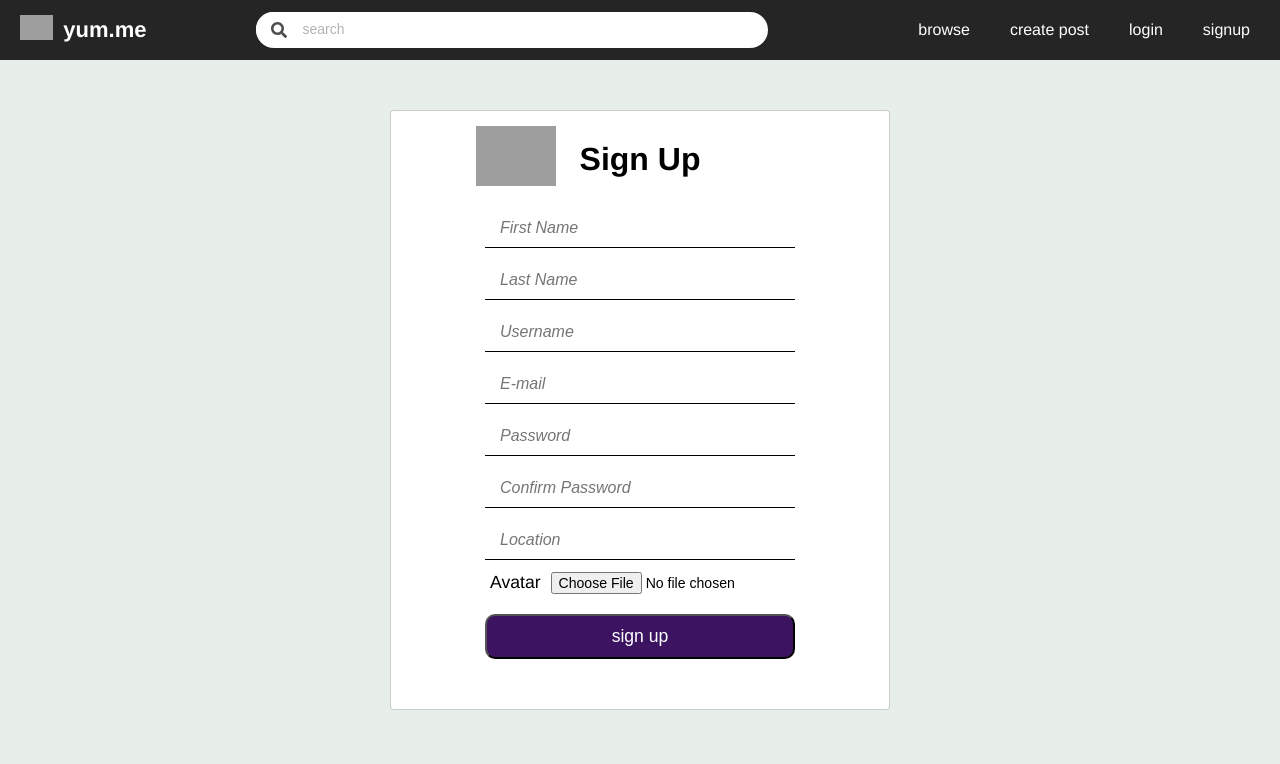
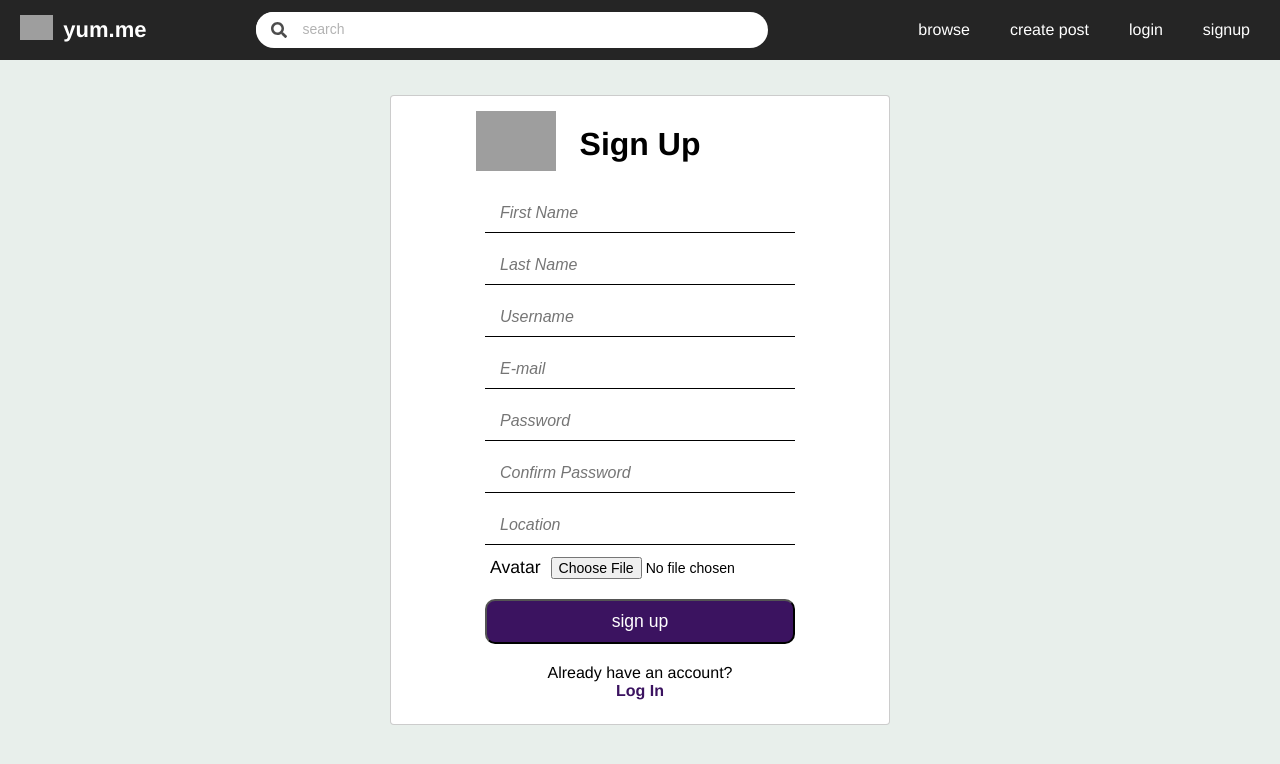
Before and after one commit to yum-me/yum-me, a React app: page /register in a window 1280 px wide. Shown: the top 764 px of the page. Built offline with nearby package versions, Linux system fonts and the light colour scheme; grey boxes are pictures that could not be loaded; the HTML template or start-up script is replaced by a standard one.

Commit message:
Add further auth logic

```diff
--- a/client/src/Components/Navbar/Navbar.jsx
+++ b/client/src/Components/Navbar/Navbar.jsx
@@ -70,6 +70,18 @@ class Navbar extends React.Component {
         </li>
       </Link>
 
+    const yummeLink = this.state.username && this.state.username.length > 0 ?
+      <Link to={{pathname: `/feed`, state: {username: this.props.username, avatar: this.props.avatar}}}>
+        <a href="#" className="nav-logo">
+          yum.me
+        </a>
+      </Link> :
+      <Link to={{pathname: `/home`, state: {username: '', avatar: ''}}}>
+        <a href="#" className="nav-logo">
+          yum.me
+        </a>
+      </Link>
+
     if(this.state.redirect) {
       this.setState({
         redirect: false
@@ -91,11 +103,7 @@ class Navbar extends React.Component {
             <a href="#" className="nav-logo">
               <img src="https://res.cloudinary.com/kjhogan/image/upload/v1561339707/happy_dbmo3c_ihdbmd.png"></img>
             </a>
-            <Link to={{pathname: `/feed`, state: {username: this.props.username, avatar: this.props.avatar}}}>
-              <a href="#" className="nav-logo">
-                yum.me
-              </a>
-            </Link>
+            {yummeLink}
           </div>
           <div className="nav-search-input-container">
             <div className="nav-search-flex">
--- a/client/src/Components/User/Login.jsx
+++ b/client/src/Components/User/Login.jsx
@@ -70,6 +70,10 @@ class Login extends React.Component {
                 </a>
               </div>
             </form>
+            <p>Don't have an account?</p>
+            <Link to={{pathname: `/register`, state: {username: '', avatar: ''}}}>
+              <p className="signUpFromLogin"><strong>Sign Up</strong></p>
+            </Link>
           </div>
         </div>
       </div>
--- a/client/src/Components/User/Register.jsx
+++ b/client/src/Components/User/Register.jsx
@@ -92,9 +92,12 @@ class Register extends React.Component {
             </div>
             <div>
               <a className="submitRegister"  href="#">
-              <button className="submitRegisterBtn" type="submit">sign up</button>
-              {/* <input className="submitRegister input" type="submit" value="sign up" /> */}
+                <button className="submitRegisterBtn" type="submit">sign up</button>
               </a>
+              <p className="hasAccount">Already have an account?</p>
+              <Link to={{pathname: `/login`, state: {username: '', avatar: ''}}}>
+                <p className="loginFromSignup"><strong>Log In</strong></p>
+              </Link>
             </div>
           </form>
         </div>
--- a/client/src/Components/User/User.css
+++ b/client/src/Components/User/User.css
@@ -14,7 +14,7 @@ input{
 .mainRegister {
     margin: 0 auto;
     width: 500px;
-    height: 600px;
+    height: 630px;
     padding: 30px;
     background-color: white;
     border-radius: 4px;
@@ -109,8 +109,20 @@ input.avatarInput {
     border-radius: 10px;
     color: white;
     font-size: 1.1em;
+    margin-bottom: 20px;
 }
 .submitRegisterBtn:hover {
     cursor: pointer;
     background-color: #6923aa;
 }
+.mainLogin p, .hasAccount, .loginFromSignup {
+    text-align: center;
+}
+
+.signUpFromLogin, .loginFromSignup {
+    color: #3b1360;
+}
+
+.signUpFromLogin:hover, .loginFromSignup:hover {
+    color: #6923aa;
+}
--- a/client/src/router.jsx
+++ b/client/src/router.jsx
@@ -9,6 +9,7 @@ import Login from './Components/User/Login.jsx';
 import Register from './Components/User/Register.jsx';
 import CreatePost from './Components/CreatePost/CreatePost.jsx';
 import Search from './Components/Search/Search.jsx';
+import Home from './Components/Home/Home.jsx';
 
 
 
@@ -34,6 +35,7 @@ class AppRouter extends React.Component {
           <Route path="/register" component={Register} />
           <Route path="/login" component={Login} />
           <Route path="/search/:term" component={Search} />
+          <Route path="/home" component={Home} />
         </div>
       </Router>
     );
```
